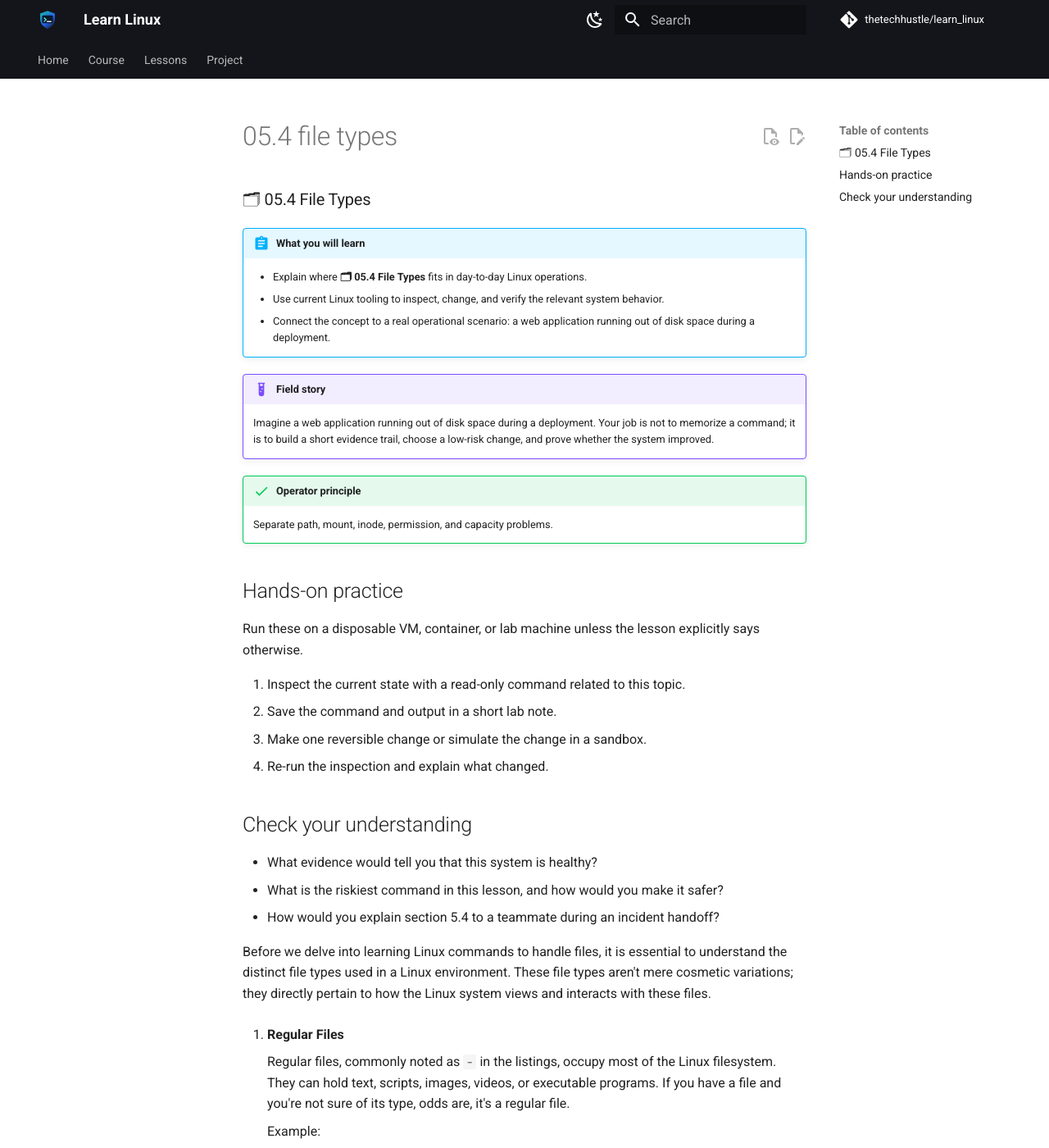
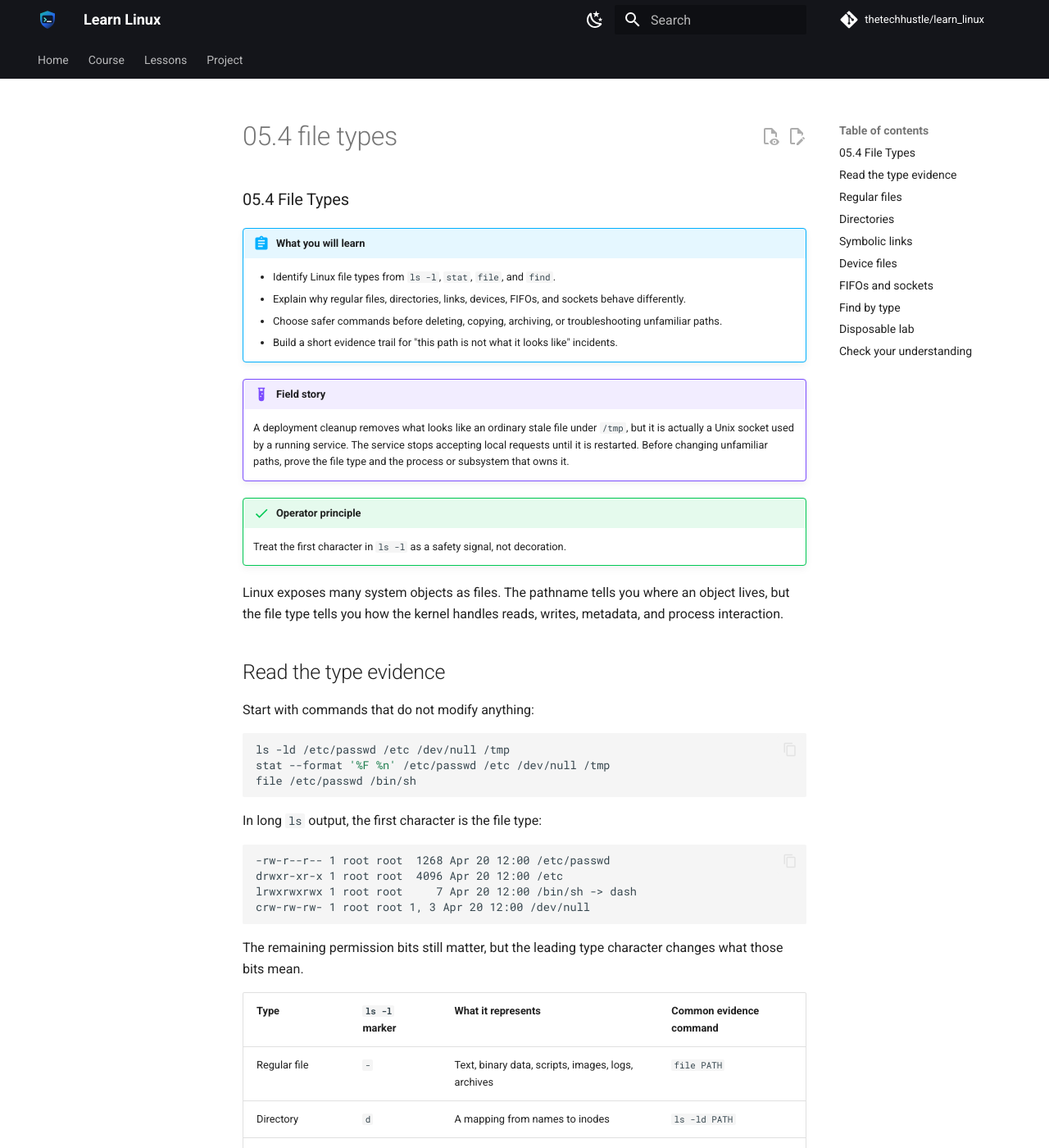
Before and after one commit to thetechhustle/learn_linux, an MkDocs documentation site: the page built from docs/lessons/05_the_filesystem/05.4_file_types.md, in a window 1280 px wide and 1400 px high. Shown: the whole window at 82% size. Built offline with MkDocs 1.6.1 and Material for MkDocs 9.7.7, drawn with Linux system fonts in a browser that asks for light colours; comment, search, counter and statistics services are not loaded; some of the changed text lies outside the part shown.

Commit message:
Improve Chapter 05 file types lesson (#34)
Co-authored-by: Jules Ai <jules@Juless-Air.ts.net lan>

````diff
--- a/docs/lessons/05_the_filesystem/05.4_file_types.md
+++ b/docs/lessons/05_the_filesystem/05.4_file_types.md
@@ -1,94 +1,180 @@
-### 🗂 05.4 File Types
-
-
+### 05.4 File Types
 
 !!! abstract "What you will learn"
-    - Explain where **🗂 05.4 File Types** fits in day-to-day Linux operations.
-    - Use current Linux tooling to inspect, change, and verify the relevant system behavior.
-    - Connect the concept to a real operational scenario: a web application running out of disk space during a deployment.
+    - Identify Linux file types from `ls -l`, `stat`, `file`, and `find`.
+    - Explain why regular files, directories, links, devices, FIFOs, and sockets behave differently.
+    - Choose safer commands before deleting, copying, archiving, or troubleshooting unfamiliar paths.
+    - Build a short evidence trail for "this path is not what it looks like" incidents.
 
 !!! example "Field story"
-    Imagine a web application running out of disk space during a deployment. Your job is not to memorize a command; it is to build a short evidence trail, choose a low-risk change, and prove whether the system improved.
+    A deployment cleanup removes what looks like an ordinary stale file under `/tmp`, but it is actually a Unix socket used by a running service. The service stops accepting local requests until it is restarted. Before changing unfamiliar paths, prove the file type and the process or subsystem that owns it.
 
 !!! success "Operator principle"
-    Separate path, mount, inode, permission, and capacity problems.
+    Treat the first character in `ls -l` as a safety signal, not decoration.
 
-## Hands-on practice
+Linux exposes many system objects as files. The pathname tells you where an object lives, but the file type tells you how the kernel handles reads, writes, metadata, and process interaction.
 
-Run these on a disposable VM, container, or lab machine unless the lesson explicitly says otherwise.
+## Read the type evidence
 
-1. Inspect the current state with a read-only command related to this topic.
-2. Save the command and output in a short lab note.
-3. Make one reversible change or simulate the change in a sandbox.
-4. Re-run the inspection and explain what changed.
+Start with commands that do not modify anything:
+
+```bash
+ls -ld /etc/passwd /etc /dev/null /tmp
+stat --format '%F %n' /etc/passwd /etc /dev/null /tmp
+file /etc/passwd /bin/sh
+```
+
+In long `ls` output, the first character is the file type:
+
+```text
+-rw-r--r-- 1 root root  1268 Apr 20 12:00 /etc/passwd
+drwxr-xr-x 1 root root  4096 Apr 20 12:00 /etc
+lrwxrwxrwx 1 root root     7 Apr 20 12:00 /bin/sh -> dash
+crw-rw-rw- 1 root root 1, 3 Apr 20 12:00 /dev/null
+```
+
+The remaining permission bits still matter, but the leading type character changes what those bits mean.
+
+| Type | `ls -l` marker | What it represents | Common evidence command |
+| --- | --- | --- | --- |
+| Regular file | `-` | Text, binary data, scripts, images, logs, archives | `file PATH` |
+| Directory | `d` | A mapping from names to inodes | `ls -ld PATH` |
+| Symbolic link | `l` | A path that points to another path | `readlink PATH` |
+| Character device | `c` | Byte-stream device interface | `ls -l /dev/null` |
+| Block device | `b` | Storage device interface | `lsblk` |
+| FIFO / named pipe | `p` | One-way process communication endpoint | `stat PATH` |
+| Unix socket | `s` | Local process communication endpoint | `ss -xl` |
+
+## Regular files
+
+Regular files hold data. They can be empty, plain text, executable programs, compressed archives, images, database files, or anything else an application writes.
+
+Use `file` when the extension is missing or misleading:
+
+```bash
+file ./backup ./script ./download
+```
+
+Do not assume that `*.log`, `*.sh`, or `*.tar.gz` is truthful. Names are conventions; file content and metadata are evidence.
+
+## Directories
+
+Directories contain names that point to other filesystem objects. Directory permissions control listing, creating, deleting, and traversing names inside the directory.
+
+Check the directory itself with `-d`; otherwise `ls` shows the directory contents:
+
+```bash
+ls -ld /var/log
+stat --format '%F %A %U:%G %n' /var/log
+```
+
+Before removing a directory tree, prove the target is the intended path:
+
+```bash
+pwd
+realpath ./candidate-directory
+find ./candidate-directory -maxdepth 2 -type d -print
+```
+
+## Symbolic links
+
+A symbolic link stores a pathname to another location. The target can be valid, missing, relative, absolute, or replaced after you inspect it.
+
+```bash
+ls -l /bin/sh
+readlink /bin/sh
+readlink -f /bin/sh
+```
+
+Be careful with recursive copy, ownership, and deletion commands around links. Decide whether the operation should affect the link itself or the target it references.
+
+## Device files
+
+Device files under `/dev` are interfaces to kernel device drivers. Character devices transfer streams of bytes. Block devices represent storage that can contain partitions, filesystems, or raw data.
+
+Read-only inspection is usually safe:
+
+```bash
+ls -l /dev/null /dev/zero
+lsblk -o NAME,TYPE,SIZE,FSTYPE,MOUNTPOINTS
+findmnt
+```
+
+Do not run write commands such as `dd`, `mkfs`, or `wipefs` against a device unless you have identified the exact device, captured the current mount state, and have explicit approval for destructive storage work.
+
+## FIFOs and sockets
+
+FIFOs and Unix sockets are communication endpoints. They often appear in runtime directories such as `/run`, `/var/run`, or application-specific temporary directories.
+
+```bash
+find /run -maxdepth 2 -type s -print 2>/dev/null | head
+find /run -maxdepth 2 -type p -print 2>/dev/null | head
+ss -xl
+```
+
+Removing a socket or FIFO can interrupt a running service even when no disk data is lost. If one appears stale, first identify the owning service or process:
+
+```bash
+sudo lsof PATH
+systemctl status SERVICE
+```
+
+## Find by type
+
+`find` can target objects by type. This is useful for audits and cleanup plans.
+
+```bash
+find /tmp -maxdepth 1 -type f -print
+find /tmp -maxdepth 1 -type d -print
+find /tmp -maxdepth 1 -type l -print
+find /run -maxdepth 2 -type s -print 2>/dev/null
+```
+
+Use `-print` first. Add actions such as `-delete`, `-exec rm`, or `-exec chmod` only after reviewing the exact candidate list.
+
+## Disposable lab
+
+Run this in a temporary directory on a lab machine:
+
+1. Create examples:
+
+    ```bash
+    tmpdir="$(mktemp -d)"
+    cd "$tmpdir"
+    touch regular.txt
+    mkdir directory
+    ln -s regular.txt symlink-to-regular
+    mkfifo named-pipe
+    ```
+
+2. Inspect the types:
+
+    ```bash
+    ls -l
+    stat --format '%F %n' regular.txt directory symlink-to-regular named-pipe
+    find . -maxdepth 1 -printf '%y %p\n' | sort
+    ```
+
+3. Compare link behavior:
+
+    ```bash
+    readlink symlink-to-regular
+    cat symlink-to-regular
+    rm regular.txt
+    ls -l symlink-to-regular
+    readlink -f symlink-to-regular || true
+    ```
+
+4. Clean up:
+
+    ```bash
+    cd /
+    rm -rf "$tmpdir"
+    ```
 
 ## Check your understanding
 
-- What evidence would tell you that this system is healthy?
-- What is the riskiest command in this lesson, and how would you make it safer?
-- How would you explain section 5.4 to a teammate during an incident handoff?
-
-
-Before we delve into learning Linux commands to handle files, it is essential to understand the distinct file types used in a Linux environment. These file types aren't mere cosmetic variations; they directly pertain to how the Linux system views and interacts with these files.
-
-1. **Regular Files**
-
-    Regular files, commonly noted as `-` in the listings, occupy most of the Linux filesystem. They can hold text, scripts, images, videos, or executable programs. If you have a file and you're not sure of its type, odds are, it's a regular file.
-
-    Example:
-
-    ```bash
-    -rw-r--r-- 1 user user  0 Jan 25 12:20 regular_file.txt
-    ```
-
-2. **Directory Files**
-
-    Directory files, denoted by `d`, serve as file containers, much like physical folders do for paper documents. They hold pointers to other files or directories but hold no data themselves.
-
-    Example:
-
-    ```bash
-    drwxr-xr-x 2 user user 4096 Jan 25 12:20 directory_file
-    ```
-
-3. **Symbolic Link Files**
-
-    These files, specified by `l`, are like shortcuts. They point to other files. This setup provides a way to access a file from multiple locations without duplicating the data.
-
-    Example:
-
-    ```bash
-    lrwxrwxrwx 1 user user    9 Jan 25 12:20 link_file -> original_file
-    ```
-
-4. **Special Files**
-
-    Rather than containing data, special files, designated by `c` (character device files) and `b` (block device files), represent system devices like hard drives (`b`), keyboards (`c`), and printers (`c`).
-
-    Example:
-
-    ```bash
-    brw-rw---- 1 root disk 8, 0 Jan 25 12:20 sda
-    ```
-
-5. **Named Pipe Files**
-
-    Epitomizing the spirit of data flow in Unix and Linux, these files (symbolized by `p`) offer a means of inter-process communication (IPC). They allow data to flow from one process to another, even if the two processes execute simultaneously.
-
-    Example:
-
-    ```bash
-    prw-r--r-- 1 user user 0 Jan 25 12:20 namedPipe
-    ```
-
-6. **Socket Files**
-
-    Speaking of communication, socket files (determined by `s`) are deployed in the IPC mechanism, essentially in network communication. They allow communication between processes.
-
-    Example:
-
-    ```bash
-    srwxrwxrwx 1 user user 0 Jan 25 12:20 socket_file
-    ```
-
-Understanding these Linux file types becomes a stepping stone to mastering file handling operations in the Linux system. Echoing the sentiment of an old woodworking saying – "Measure twice, cut once," - let us first know our files (measure) before we perform operations on them (cut). So, rally on, explorer, as you continue your journey through the extensive landscape of the Linux filesystem! 🌲🔍🗺️
+- Which command proves whether a path is a regular file, directory, link, device, FIFO, or socket?
+- Why is a broken symbolic link still a filesystem object?
+- What extra evidence should you collect before deleting a socket under `/run`?
+- Why should storage device files receive different safety treatment from ordinary files?
````
